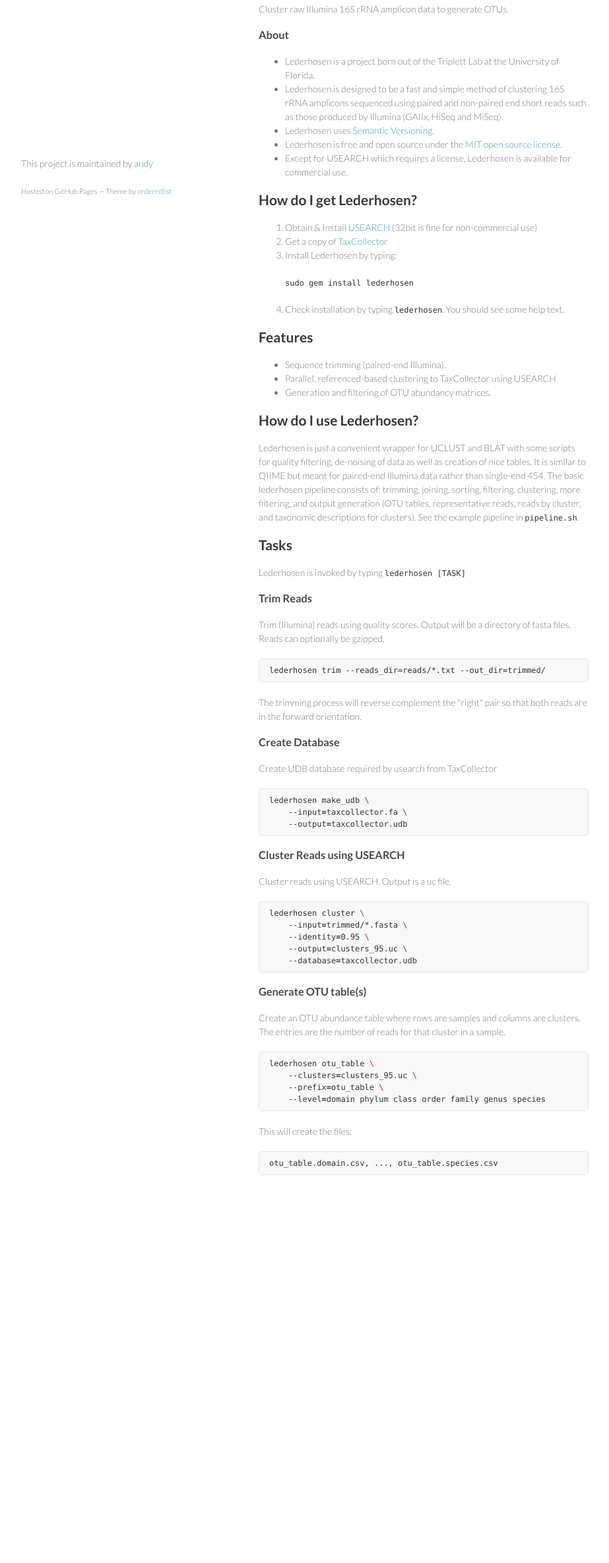
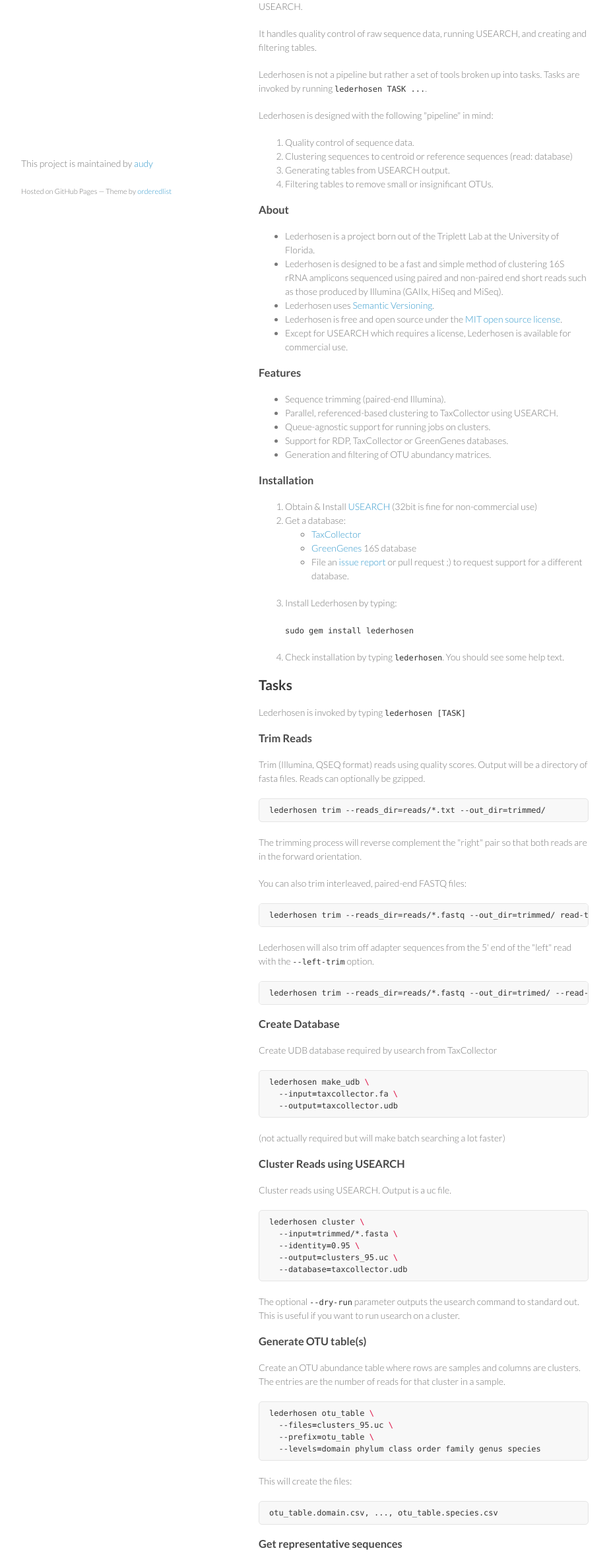
Before and after one commit to audy/lederhosen, a plain HTML site: page index.html in a window 1280 px wide. Shown: the part 431-2800 px from the top of the page at 66% size, without its empty margins (178-1101 px from the left). Before the commit the page ends 2282 px from the top, so only its background shows below. Drawn offline with Linux system fonts and the light colour scheme.

```diff
--- a/index.html
+++ b/index.html
@@ -28,13 +28,24 @@
         </ul>
       </header>
       <section>
-        <p><img src="http://a.yfrog.com/img686/851/ds3wq.png" alt=""></p>
+        <p><img src="http://d.pr/i/26Js+#.png" align="right"></p>
 
 <h1>Lederhosen</h1>
 
-<p>Cluster raw Illumina 16S rRNA amplicon data to generate OTUs.</p>
+<p>Lederhosen is a set of tools for OTU clustering rRNA amplicons using Robert Edgar's USEARCH.</p>
 
-<h3>About</h3>
+<p>It handles quality control of raw sequence data, running USEARCH, and creating and filtering tables.</p>
+
+<p>Lederhosen is not a pipeline but rather a set of tools broken up into tasks. Tasks are invoked by running <code>lederhosen TASK ...</code>.</p>
+
+<p>Lederhosen is designed with the following "pipeline" in mind:</p>
+
+<ol>
+<li>Quality control of sequence data.</li>
+<li>Clustering sequences to centroid or reference sequences (read: database)</li>
+<li>Generating tables from USEARCH output.</li>
+<li>Filtering tables to remove small or insignificant OTUs.</li>
+</ol><h3>About</h3>
 
 <ul>
 <li>Lederhosen is a project born out of the Triplett Lab at the University of Florida.</li>
@@ -43,11 +54,26 @@ using paired and non-paired end short reads such as those produced by Illumina (
 <li>Lederhosen uses <a href="http://semver.org/">Semantic Versioning</a>.</li>
 <li>Lederhosen is free and open source under the <a href="http://opensource.org/licenses/mit-license.php/">MIT open source license</a>.</li>
 <li>Except for USEARCH which requires a license, Lederhosen is available for commercial use.</li>
-</ul><h2>How do I get Lederhosen?</h2>
+</ul><h3>Features</h3>
+
+<ul>
+<li>Sequence trimming (paired-end Illumina).</li>
+<li>Parallel, referenced-based clustering to TaxCollector using USEARCH.</li>
+<li>Queue-agnostic support for running jobs on clusters.</li>
+<li>Support for RDP, TaxCollector or GreenGenes databases.</li>
+<li>Generation and filtering of OTU abundancy matrices.</li>
+</ul><h3>Installation</h3>
 
 <ol>
 <li>Obtain &amp; Install <a href="http://www.drive5.com/">USEARCH</a> (32bit is fine for non-commercial use)</li>
-<li>Get a copy of <a href="http://github.com/audy/taxcollector">TaxCollector</a>
+<li>Get a database:
+
+<ul>
+<li><a href="http://github.com/audy/taxcollector">TaxCollector</a></li>
+<li>
+<a href="http://greengenes.lbl.gov">GreenGenes</a> 16S database</li>
+<li>File an <a href="https://github.com/audy/lederhosen/issues">issue report</a> or pull request ;) to request support for a different database.</li>
+</ul>
 </li>
 <li>
 <p>Install Lederhosen by typing:</p>
@@ -55,28 +81,28 @@ using paired and non-paired end short reads such as those produced by Illumina (
 <p><code>sudo gem install lederhosen</code></p>
 </li>
 <li><p>Check installation by typing <code>lederhosen</code>. You should see some help text.</p></li>
-</ol><h2>Features</h2>
-
-<ul>
-<li>Sequence trimming (paired-end Illumina).</li>
-<li>Parallel, referenced-based clustering to TaxCollector using USEARCH</li>
-<li>Generation and filtering of OTU abundancy matrices.</li>
-</ul><h2>How do I use Lederhosen?</h2>
-
-<p>Lederhosen is just a convenient wrapper for UCLUST and BLAT with some scripts for quality filtering, de-noising of data as well as creation of nice tables. It is similar to QIIME but meant for paired-end Illumina data rather than single-end 454. The basic lederhosen pipeline consists of: trimming, joining, sorting, filtering, clustering, more filtering, and output generation (OTU tables, representative reads, reads by cluster, and taxonomic descriptions for clusters). See the example pipeline in <code>pipeline.sh</code>.</p>
-
-<h2>Tasks</h2>
+</ol><h2>Tasks</h2>
 
 <p>Lederhosen is invoked by typing <code>lederhosen [TASK]</code></p>
 
 <h3>Trim Reads</h3>
 
-<p>Trim (Illumina) reads using quality scores. Output will be a directory of fasta files. Reads can optionally be gzipped.</p>
+<p>Trim (Illumina, QSEQ format) reads using quality scores. Output will be a directory of fasta files. Reads can optionally be gzipped.</p>
 
 <pre><code>lederhosen trim --reads_dir=reads/*.txt --out_dir=trimmed/
 </code></pre>
 
 <p>The trimming process will reverse complement the "right" pair so that both reads are in the forward orientation.</p>
+
+<p>You can also trim interleaved, paired-end FASTQ files:</p>
+
+<pre><code>lederhosen trim --reads_dir=reads/*.fastq --out_dir=trimmed/ read-type='fastq'
+</code></pre>
+
+<p>Lederhosen will also trim off adapter sequences from the 5' end of the "left" read with the <code>--left-trim</code> option.</p>
+
+<pre><code>lederhosen trim --reads_dir=reads/*.fastq --out_dir=trimed/ --read-type='fastq' --left-trim=11
+</code></pre>
 
 <h3>Create Database</h3>
 
@@ -86,6 +112,8 @@ using paired and non-paired end short reads such as those produced by Illumina (
   --input<span class="o">=</span>taxcollector.fa <span class="se">\</span>
   --output<span class="o">=</span>taxcollector.udb
 </pre></div>
+
+<p>(not actually required but will make batch searching a lot faster)</p>
 
 <h3>Cluster Reads using USEARCH</h3>
 
@@ -98,20 +126,51 @@ using paired and non-paired end short reads such as those produced by Illumina (
   --database<span class="o">=</span>taxcollector.udb
 </pre></div>
 
+<p>The optional <code>--dry-run</code> parameter outputs the usearch command to standard out. This is useful if you want to run usearch on a cluster.</p>
+
 <h3>Generate OTU table(s)</h3>
 
 <p>Create an OTU abundance table where rows are samples and columns are clusters. The entries are the number of reads for that cluster in a sample.</p>
 
 <div class="highlight"><pre>lederhosen otu_table <span class="se">\</span>
-    --clusters<span class="o">=</span>clusters_95.uc <span class="se">\</span>
+  --files<span class="o">=</span>clusters_95.uc <span class="se">\</span>
   --prefix<span class="o">=</span>otu_table <span class="se">\</span>
-    --level<span class="o">=</span>domain phylum class order family genus species
+  --levels<span class="o">=</span>domain phylum class order family genus species
 </pre></div>
 
 <p>This will create the files:</p>
 
 <pre><code>otu_table.domain.csv, ..., otu_table.species.csv
 </code></pre>
+
+<h3>Get representative sequences</h3>
+
+<p>You can get the representative sequences for each cluster using the <code>get_reps</code> tasks. This will extract the representative sequence from
+the <strong>database</strong> you ran usearch with. Make sure you use the same database that you used when running usearch.</p>
+
+<div class="highlight"><pre>lederhosen get_reps <span class="se">\</span>
+  --input<span class="o">=</span>clusters.uc <span class="se">\</span>
+  --database<span class="o">=</span>taxcollector.fa <span class="se">\</span>
+  --output<span class="o">=</span>representatives.fasta
+</pre></div>
+
+<p>You can get the representatives from more than one cluster file using a glob:</p>
+
+<div class="highlight"><pre>lederhosen get_reps <span class="se">\</span>
+  --input<span class="o">=</span>*.uc <span class="se">\</span>
+  --database<span class="o">=</span>taxcollector.fa <span class="se">\</span>
+  --output<span class="o">=</span>representatives.fasta
+</pre></div>
+
+<h2>Acknowledgements</h2>
+
+<ul>
+<li>Lexi, Vinnie and Kevin for beta-testing and putting up with bugs</li>
+<li>The QIIME project for inspiration</li>
+<li>Sinbad Richardson for the Lederhosen Guy artwork</li>
+</ul><h2>Please Cite</h2>
+
+<p>Please cite this GitHub repo (<a href="https://github.com/audy/lederhosen">https://github.com/audy/lederhosen</a>) with the version you used (type <code>lederhosen version</code>) unless I publish a paper. Then cite that.</p>
       </section>
       <footer>
         <p>This project is maintained by <a href="https://github.com/audy">audy</a></p>
```
Also changed, not shown: params.json (+1 -1 lines). Lines whose indentation alone changed are shown as unchanged.
